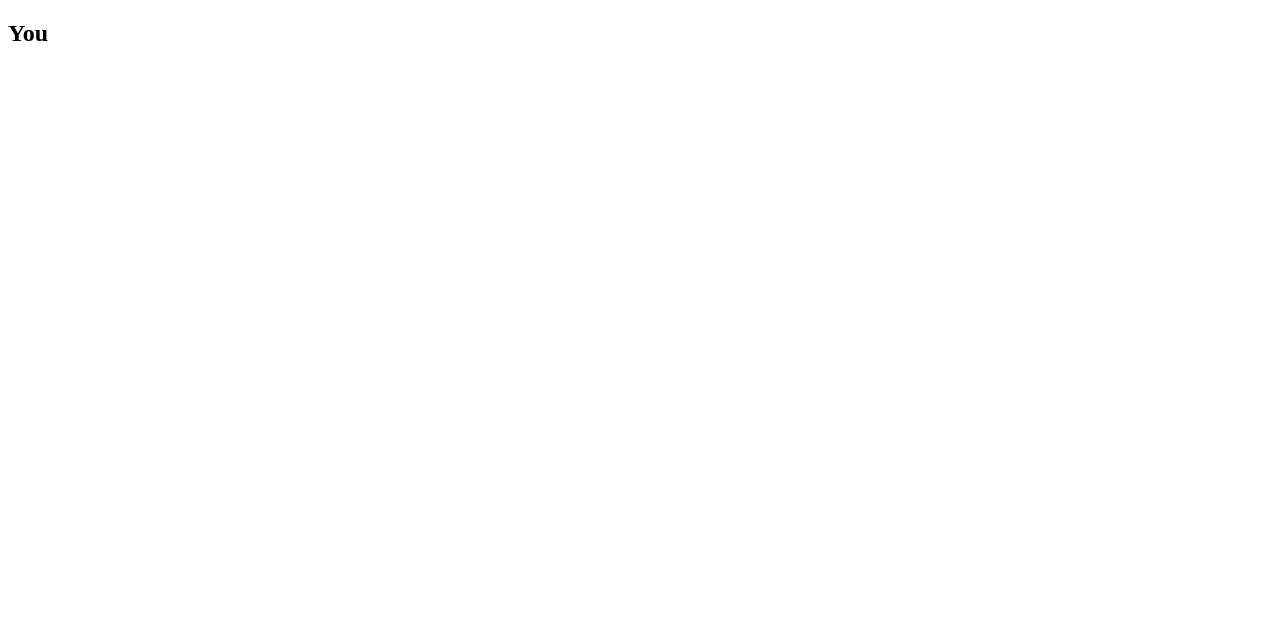
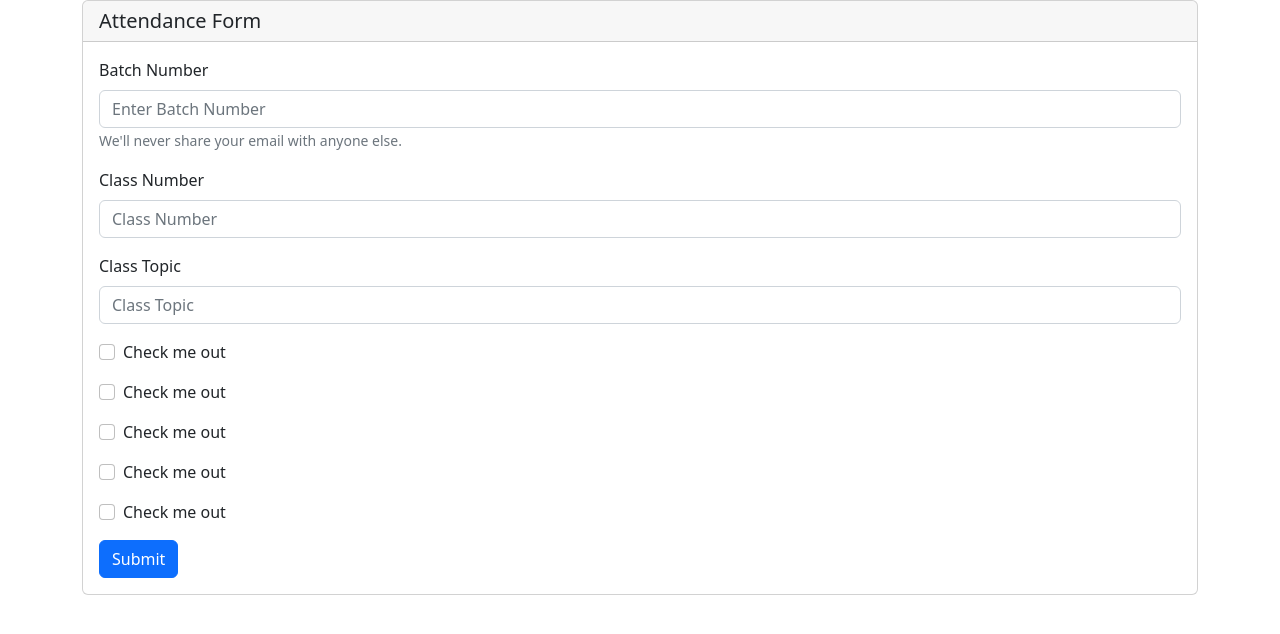
Before and after one commit to sifz10/react-firebase-crud, a React (Create React App) app: page / in a window 1280 px wide. Shown: the top 634 px of the page. Built offline with nearby package versions, Linux system fonts and the light colour scheme.

Commit message:
Frontend Design Added and split into different components

```diff
--- a/package.json
+++ b/package.json
@@ -6,8 +6,10 @@
     "@testing-library/jest-dom": "^5.16.5",
     "@testing-library/react": "^13.4.0",
     "@testing-library/user-event": "^13.5.0",
+    "bootstrap": "^5.2.1",
     "firebase": "^9.10.0",
     "react": "^18.2.0",
+    "react-bootstrap": "^2.5.0",
     "react-dom": "^18.2.0",
     "react-scripts": "5.0.1",
     "web-vitals": "^2.1.4"
--- a/src/App.js
+++ b/src/App.js
@@ -1,9 +1,15 @@
 import React from 'react';
+import Cards from './Cards';
+import {Container, Row, Col} from 'react-bootstrap';
 function App() {
   return (
-    <div className="App">
-      <h2> You </h2>
-    </div>
+    <Container>
+     <Row>
+      <Col>
+       <Cards/>
+      </Col>
+     </Row>
+  </Container>
   );
 }
 
--- /dev/null
+++ b/src/Cards.js
@@ -0,0 +1,16 @@
+import React from 'react'
+import {Card} from 'react-bootstrap'
+import RegisterForm from './RegisterForm'
+
+function Cards() {
+  return (
+    <Card>
+    <Card.Header as="h5">Attendance Form</Card.Header>
+     <Card.Body>
+      <RegisterForm/>
+     </Card.Body>
+    </Card>
+  )
+}
+
+export default Cards
--- /dev/null
+++ b/src/RegisterForm.js
@@ -0,0 +1,45 @@
+import {Container, Row, Col, Button, Form} from 'react-bootstrap';
+import React from 'react'
+
+function RegisterForm() {
+  return (
+        <Form>
+            <Form.Group className="mb-3" controlId="formBasicEmail">
+                <Form.Label>Batch Number</Form.Label>
+                <Form.Control type="text" placeholder="Enter Batch Number" />
+                <Form.Text className="text-muted">
+                We'll never share your email with anyone else.
+                </Form.Text>
+            </Form.Group>
+
+            <Form.Group className="mb-3" controlId="formBasicPassword">
+                <Form.Label>Class Number</Form.Label>
+                <Form.Control type="text" placeholder="Class Number" />
+            </Form.Group>
+            <Form.Group className="mb-3" controlId="formBasicPassword">
+                <Form.Label>Class Topic</Form.Label>
+                <Form.Control type="text" placeholder="Class Topic" />
+            </Form.Group>
+            <Form.Group className="mb-3" controlId="formBasicCheckbox">
+                <Form.Check type="checkbox" label="Check me out" />
+            </Form.Group>
+            <Form.Group className="mb-3" controlId="formBasicCheckbox">
+                <Form.Check type="checkbox" label="Check me out" />
+            </Form.Group>
+            <Form.Group className="mb-3" controlId="formBasicCheckbox">
+                <Form.Check type="checkbox" label="Check me out" />
+            </Form.Group>
+            <Form.Group className="mb-3" controlId="formBasicCheckbox">
+                <Form.Check type="checkbox" label="Check me out" />
+            </Form.Group>
+            <Form.Group className="mb-3" controlId="formBasicCheckbox">
+                <Form.Check type="checkbox" label="Check me out" />
+            </Form.Group>
+            <Button variant="primary" type="submit">
+                Submit
+            </Button>
+        </Form>
+  )
+}
+
+export default RegisterForm
--- a/src/index.js
+++ b/src/index.js
@@ -1,6 +1,7 @@
 import React from 'react';
 import ReactDOM from 'react-dom/client';
 import App from './App';
+import 'bootstrap/dist/css/bootstrap.min.css';
 import firebaseConfig from './firebase.config';
 
 
```
Also changed, not shown: 1 other file (tests, documents, lock files or other folders).
